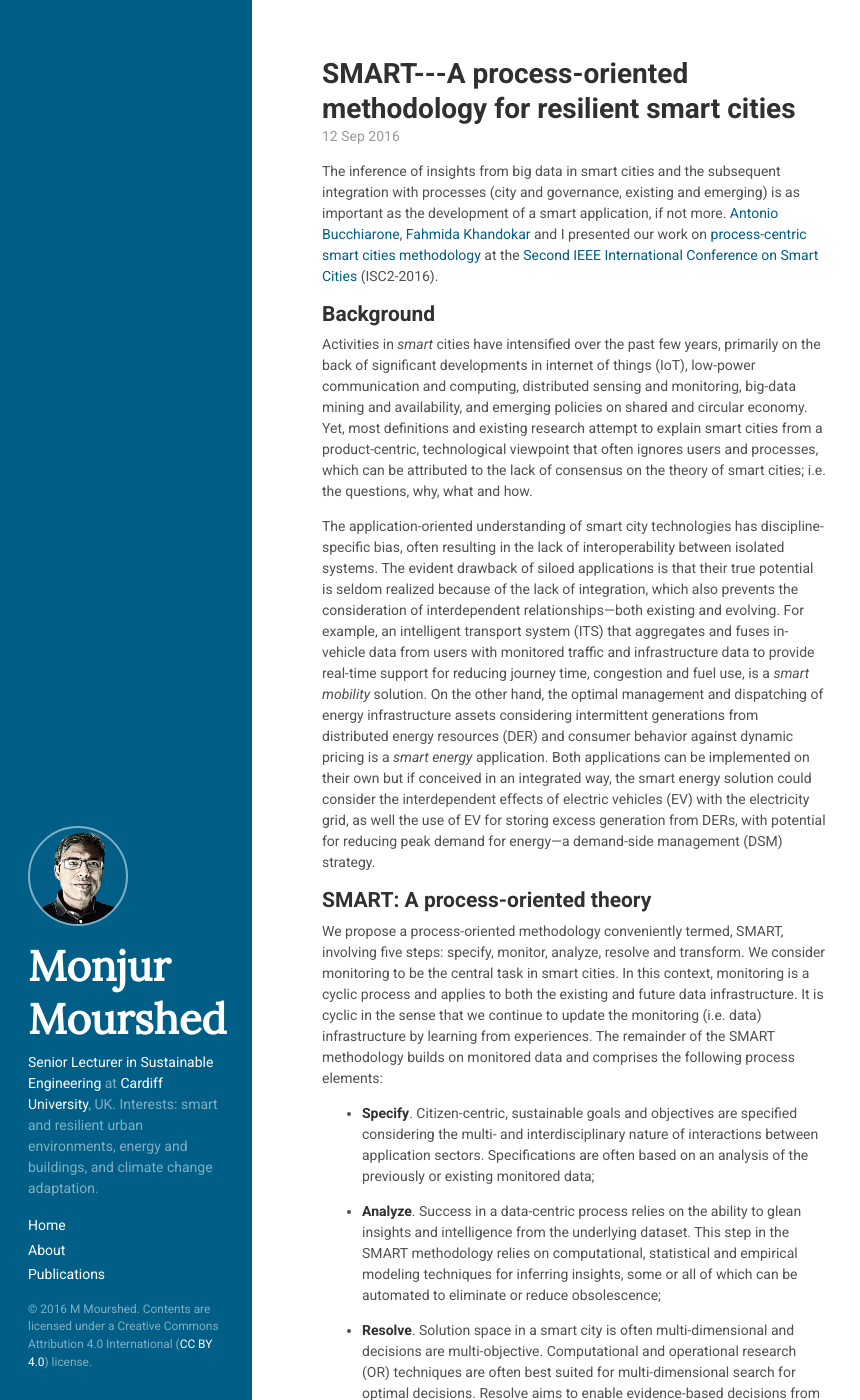
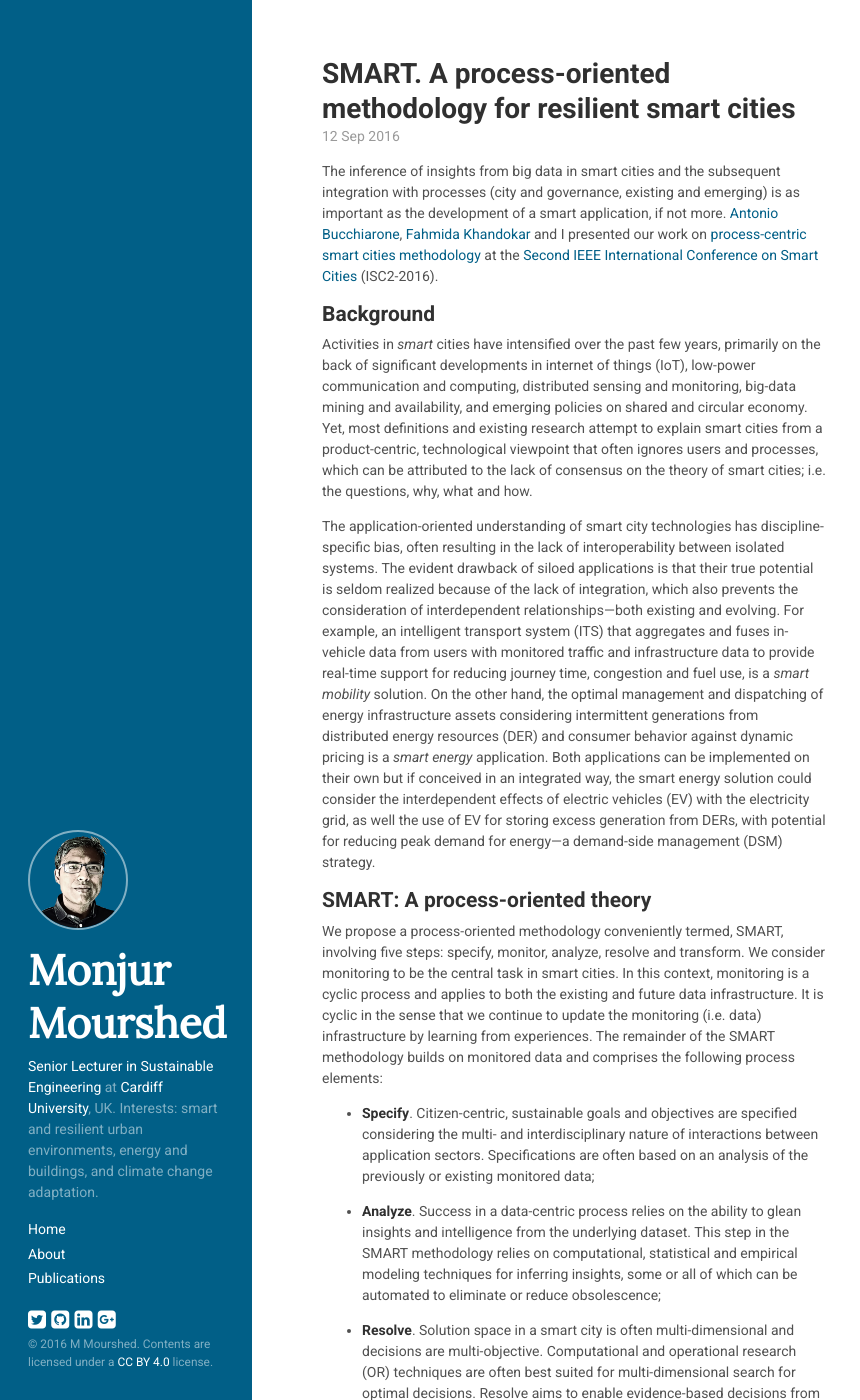
Before and after one commit to mmourshed/mmourshed.github.io, a Jekyll site: the page built from _posts/2016-09-12-SMART-Process-Centric-Smart-Cities.md, in a window 1280 px wide and 1400 px high. Shown: the whole window, without its empty margins (0-860 px from the left). Built offline with Jekyll 4.4.1, drawn with Linux system fonts in a browser that asks for light colours; nearby versions of some CDN libraries.

Commit message:
added social icons

```diff
--- a/_config.yml
+++ b/_config.yml
@@ -27,3 +27,11 @@ github:
 
 # Gems
 gems: [jekyll-paginate, jekyll-gist]
+
+# Social media
+twitter_username:     mmourshed
+github_username:      mmourshed
+linkedin_username:    mmourshed
+google_plus_username: 112684616029246000911
+facebook_username:
+dribbble_username:
--- a/_includes/head.html
+++ b/_includes/head.html
@@ -26,4 +26,5 @@
 
   <!-- RSS -->
   <link rel="alternate" type="application/rss+xml" title="RSS" href="/atom.xml">
+  <link rel="stylesheet" href="//maxcdn.bootstrapcdn.com/font-awesome/4.3.0/css/font-awesome.min.css">
 </head>
--- a/_includes/sidebar.html
+++ b/_includes/sidebar.html
@@ -32,6 +32,38 @@
       <!--<span class="sidebar-nav-item">Currently v{{ site.version }}</span> -->
     </nav>
 
-    <p class="small">&copy; {{ site.time | date: '%Y' }} M Mourshed. Contents are licensed under a Creative Commons Attribution 4.0 International (<a href="https://creativecommons.org/licenses/by/4.0">CC BY 4.0</a>) license.</p>
+    <div id="mmsocial">
+      <ul>
+        {% if site.twitter_username %}
+          <li>
+            <a href="https://twitter.com/{{ site.twitter_username }}">
+            <i class="fa fa-twitter-square"></i></a>
+          </li>
+        {% endif %}
+
+        {% if site.github_username %}
+          <li>
+            <a href="https://github.com/{{ site.github_username }}">
+            <i class="fa fa-github-square"></i></a>
+          </li>
+        {% endif %}
+
+        {% if site.linkedin_username %}
+          <li>
+            <a href="https://linkedin.com/in/{{ site.linkedin_username }}">
+            <i class="fa fa-linkedin-square"></i></a>
+          </li>
+        {% endif %}
+
+        {% if site.google_plus_username %}
+          <li>
+            <a href="https://plus.google.com/{{ site.google_plus_username }}">
+            <i class="fa fa-google-plus-square"></i></a>
+          </li>
+        {% endif %}
+     </ul>
+    </div>
+
+    <p class="small">&copy; {{ site.time | date: '%Y' }} M Mourshed. Contents are licensed under a <a href="https://creativecommons.org/licenses/by/4.0">CC BY 4.0</a> license.</p>
   </div>
 </div>
--- a/_posts/2016-09-12-SMART-Process-Centric-Smart-Cities.md
+++ b/_posts/2016-09-12-SMART-Process-Centric-Smart-Cities.md
@@ -1,6 +1,6 @@
 ---
 layout: post
-title: SMART---A process-oriented methodology for resilient smart cities
+title: SMART. A process-oriented methodology for resilient smart cities
 ---
 
 The inference of insights from big data in smart cities and the subsequent integration with processes (city and governance, existing and emerging) is as important as the development of a smart application, if not more. [Antonio Bucchiarone](http://soa.fbk.eu/bucchiarone/), [Fahmida Khandokar](http://www.linkedin.com/in/fahmida-khandokar-26b40834) and I presented our work on [process-centric smart cities methodology](https://www.researchgate.net/publication/305651106_SMART_A_process-oriented_methodology_for_resilient_smart_cities?ev=prf_pub) at the [Second IEEE International Conference on Smart Cities](http://events.unitn.it/en/isc2-2016) (ISC2-2016).
--- a/public/css/hyde.css
+++ b/public/css/hyde.css
@@ -275,3 +275,14 @@ a.sidebar-nav-item:focus {
     border-radius: 50%;
     border: 2px solid rgba(255, 255, 255, .5);
 }
+
+
+/* Mourshed stuff */
+#mmsocial ul {
+    margin: 0;
+    padding: 0;
+    list-style-type: none;
+    font-size: 150%;
+}
+
+#mmsocial ul li { display: inline; }
```
